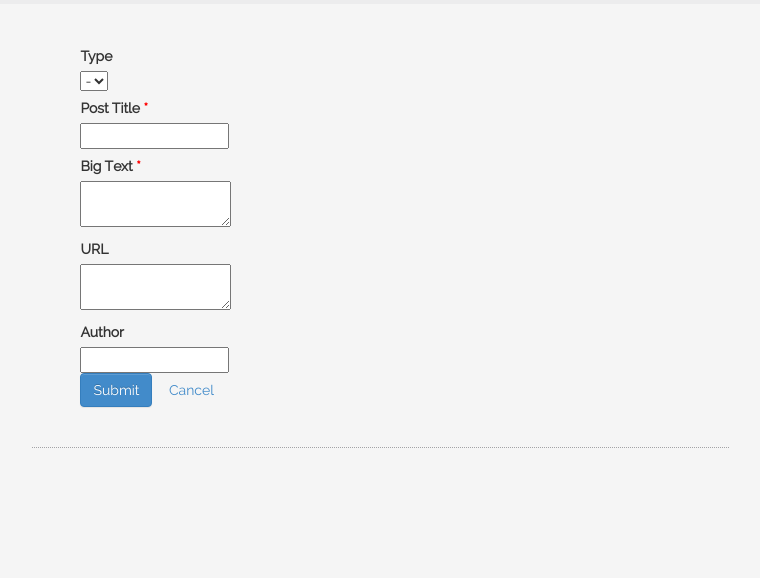
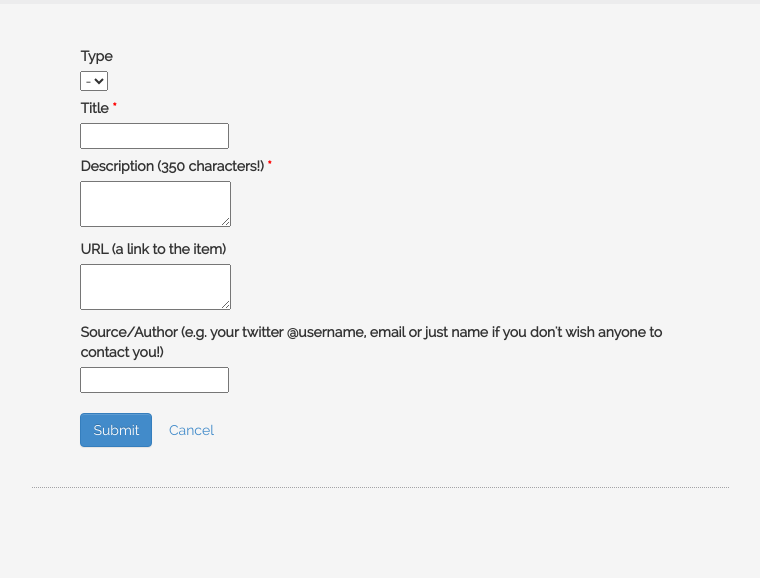
Before and after one commit to AceCentre/aacnews, a Flask app: page /post in a window 1280 px wide. Shown: the part 215-793 px from the top of the page, without its empty margins (300-1060 px from the left). Run offline with Flask 2, Linux system fonts and the light colour scheme; data that the repository does not hold is empty; parts of the project's set-up code (start-up, migrations or seed data) failed here and were passed over; some libraries are stand-ins or nearby versions.

Commit message:
fixed some design things

```diff
--- a/templates/post.html
+++ b/templates/post.html
@@ -84,7 +84,7 @@
           </div>
           <div class="control-group">
             <div class="control-label">
-              <label for="title">Post Title
+              <label for="title">Title
 
                     <strong style="color: red">*</strong>
               </label>
@@ -97,7 +97,7 @@
           </div>
           <div class="control-group">
             <div class="control-label">
-              <label for="text">Big Text
+              <label for="text">Description (350 characters!)
                 <strong style="color: red">*</strong>
               </label>
             </div>
@@ -109,7 +109,7 @@
           </div>
           <div class="control-group">
             <div class="control-label">
-              <label for="link">URL
+              <label for="link">URL (a link to the item)
                   &nbsp;
               </label>
             </div>
@@ -122,7 +122,7 @@
 
           <div class="control-group">
             <div class="control-label">
-              <label for="author">Author
+              <label for="author">Source/Author (e.g. your twitter @username, email or just name if you don't wish anyone to contact you!)
                   &nbsp;
               </label>
             </div>
@@ -132,6 +132,7 @@
               </div>
             </div>
           </div>
+          <br />
           <div class="control-group">
               <div class="controls">
                 <input type="submit" class="btn btn-primary btn-large" value="Submit">
```
Also changed, not shown: 1 other file.
